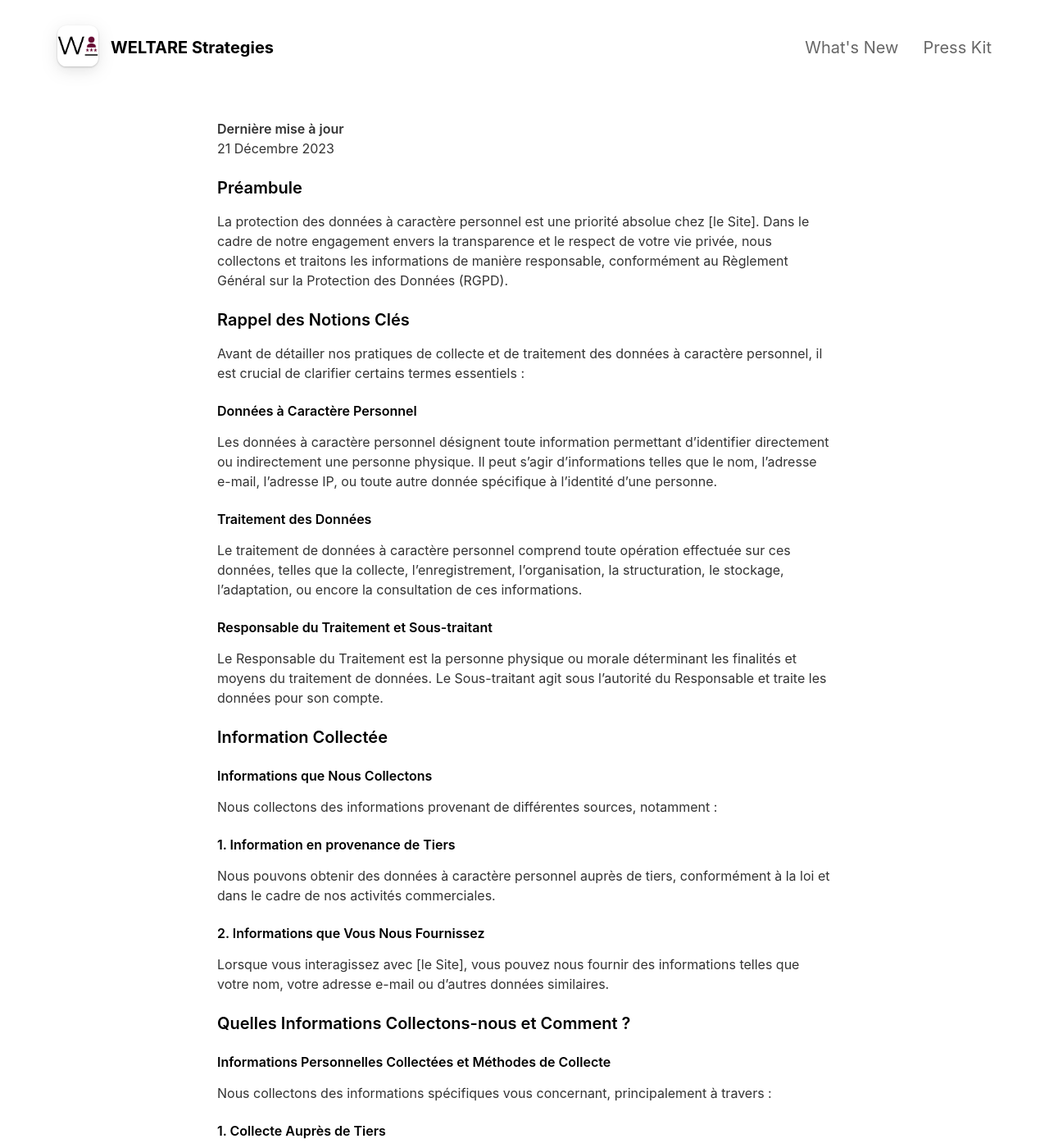
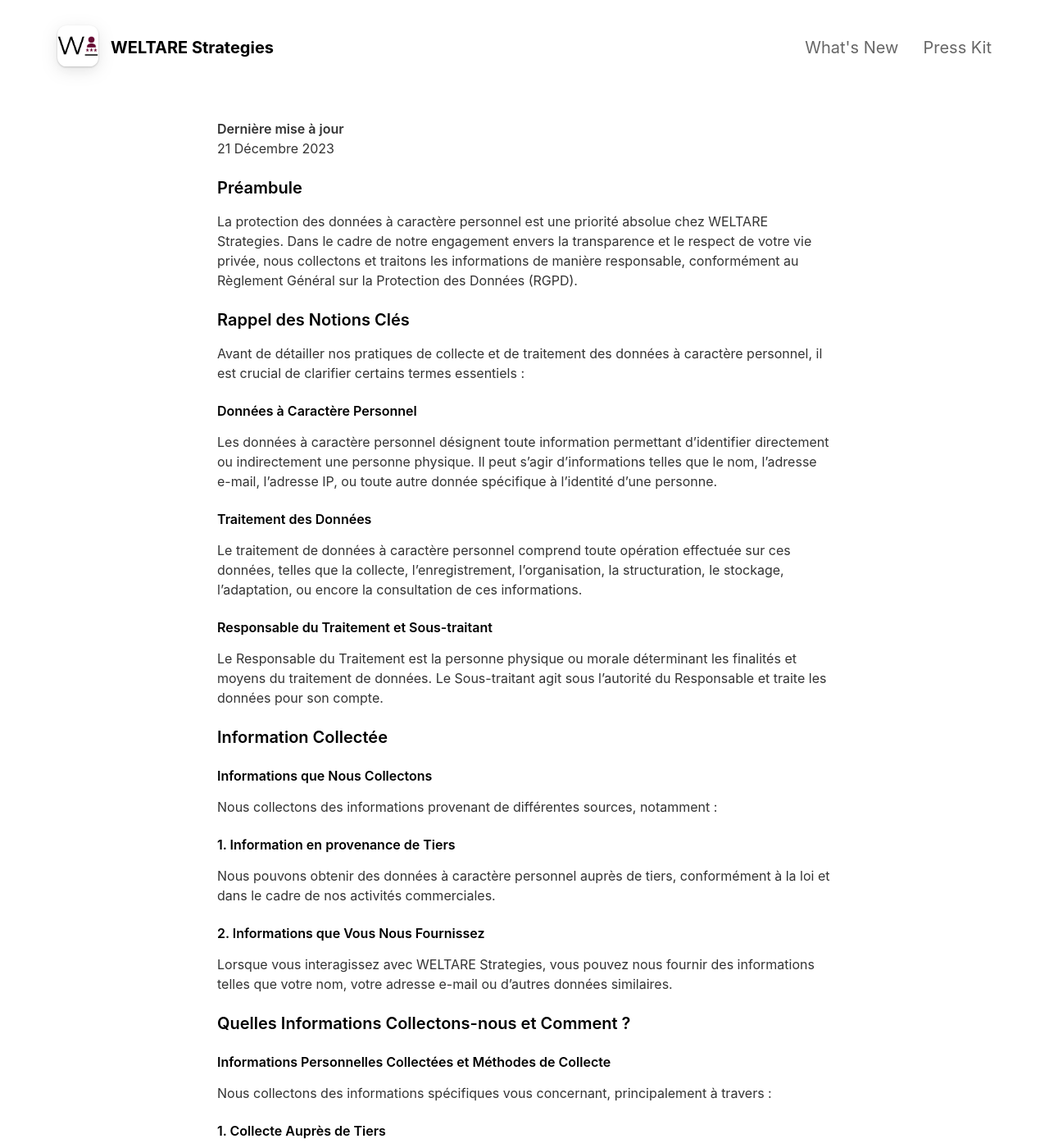
Before and after one commit to weltare/strategies, a Jekyll site: the page built from _pages/privacypolicy.md, in a window 1280 px wide and 1400 px high. Shown: the whole window at 82% size. Built offline with Jekyll 4.4.1, drawn with Linux system fonts in a browser that asks for light colours; nearby versions of some CDN libraries.

Commit message:
Update privacypolicy.md: WELTARE Strategies
WELTARE Strategies iso [le Site]

```diff
--- a/_pages/privacypolicy.md
+++ b/_pages/privacypolicy.md
@@ -9,7 +9,7 @@ include_in_header: false
 
 ### Préambule
 
-La protection des données à caractère personnel est une priorité absolue chez [le Site]. Dans le cadre de notre engagement envers la transparence et le respect de votre vie privée, nous collectons et traitons les informations de manière responsable, conformément au Règlement Général sur la Protection des Données (RGPD).
+La protection des données à caractère personnel est une priorité absolue chez WELTARE Strategies. Dans le cadre de notre engagement envers la transparence et le respect de votre vie privée, nous collectons et traitons les informations de manière responsable, conformément au Règlement Général sur la Protection des Données (RGPD).
 
 ### Rappel des Notions Clés
 
@@ -39,7 +39,7 @@ Nous pouvons obtenir des données à caractère personnel auprès de tiers, conf
 
 #### 2. Informations que Vous Nous Fournissez
 
-Lorsque vous interagissez avec [le Site], vous pouvez nous fournir des informations telles que votre nom, votre adresse e-mail ou d'autres données similaires.
+Lorsque vous interagissez avec WELTARE Strategies, vous pouvez nous fournir des informations telles que votre nom, votre adresse e-mail ou d'autres données similaires.
 
 ### Quelles Informations Collectons-nous et Comment ?
 
```
